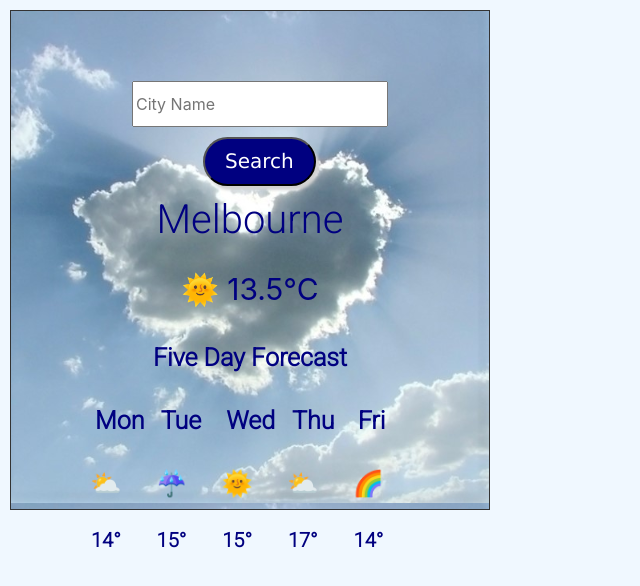
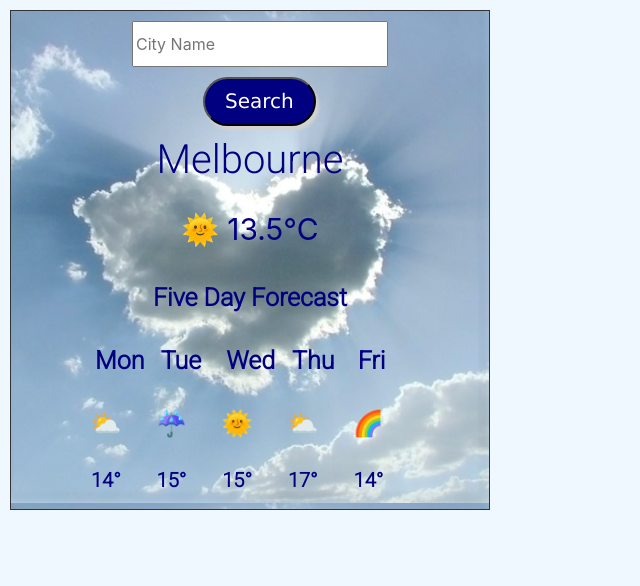
Before and after one commit to Josie-101/weather-react, a React (Create React App) app: page / in a window 1280 px wide. Shown: the top 586 px of the page, without its empty margins (0-640 px from the left). Built offline with nearby package versions, Linux system fonts and the light colour scheme.

Commit message:
Updated formatting

```diff
--- a/src/index.css
+++ b/src/index.css
@@ -83,9 +83,9 @@ body {
 .search-form {
   display: block;
   margin: 0, auto;
-  margin-top: 50px;
+  margin-top: 10px;
   margin-left: 20px;
-  padding-top: 20px;
+
 }
 
 .local-temperature {
@@ -110,7 +110,7 @@ body {
   text-align: center;
   margin-left: 50px;
   margin-right: 10px;
-  margin-bottom: 100px;
+  margin-bottom: 50px;
   padding-bottom: 50px;
 
 }
```
